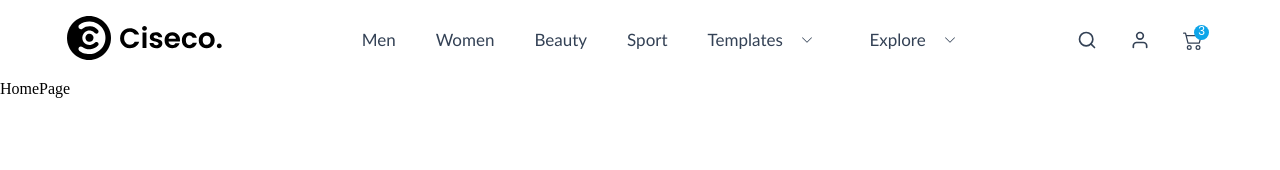
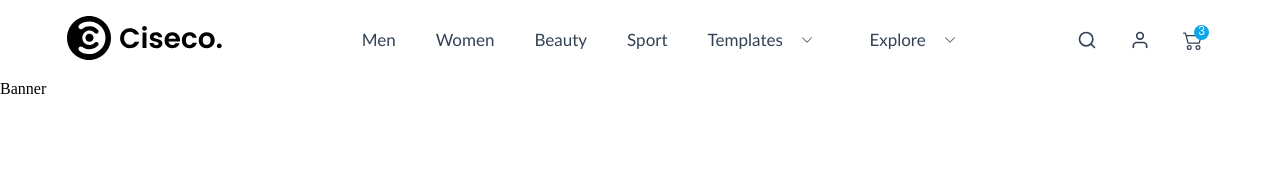
Before and after one commit to techshomez/ciseco-store, a React (Vite) app: page / in a window 1280 px wide. Shown: the top 170 px of the page. Built offline with nearby package versions, Linux system fonts and the light colour scheme; the HTML template or start-up script is replaced by a standard one.

Commit message:
Adding banner component

```diff
--- /dev/null
+++ b/src/components/home/banner/index.jsx
@@ -0,0 +1,7 @@
+import "./banner.css";
+
+const Banner = () => {
+  return <div>Banner</div>;
+};
+
+export default Banner;
--- a/src/pages/home/index.jsx
+++ b/src/pages/home/index.jsx
@@ -1,7 +1,12 @@
+import Banner from "../../components/home/banner";
 import "./home.css";
 
 const HomePage = () => {
-  return <div>HomePage</div>;
+  return (
+    <div>
+      <Banner />
+    </div>
+  );
 };
 
 export default HomePage;
```
Also changed, not shown: src/components/home/banner/banner.css (added).
